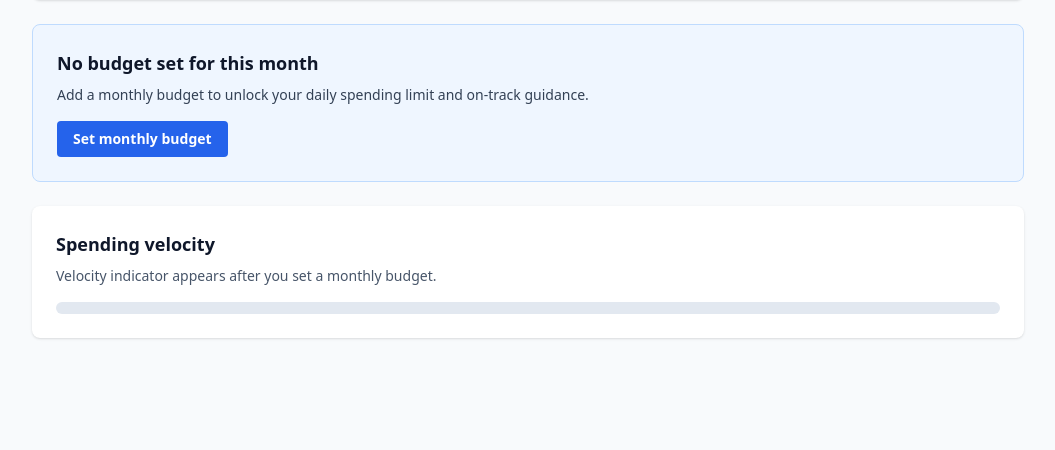
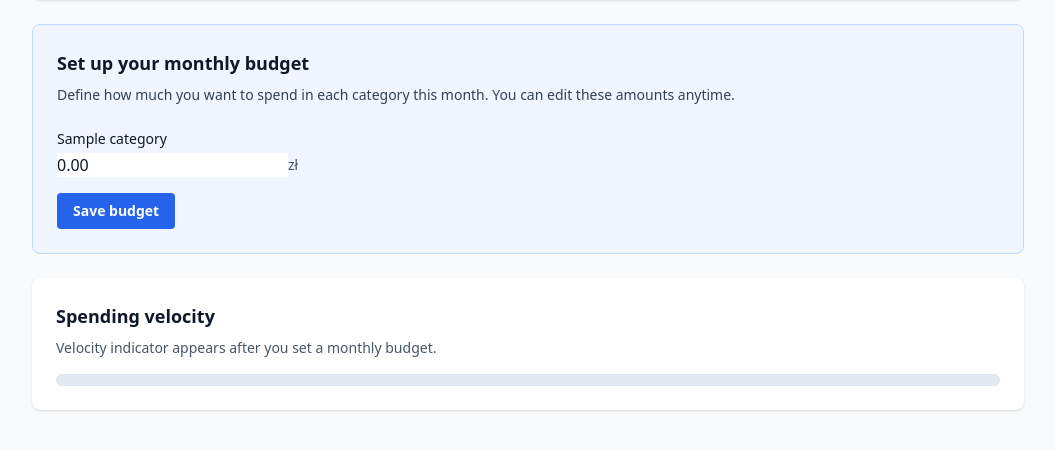
Before and after one commit to UncleWoo/coinductor, a Django app: page / in a window 1280 px wide. Shown: the part 189-639 px from the top of the page, without its empty margins (112-1167 px from the left). Run offline with Django 5.2, Linux system fonts and the light colour scheme; a user stored in the database is signed in; tables that the repository leaves empty hold one stand-in row (values such as "Sample post").

Commit message:
feat(define-monthly-budget-categories): Dashboard Budget Setup UI Integration (p3)
* coinductor/templates/home.html: Replace placeholder with working form
  - No-budget state renders form with category inputs (3.1)
  - CSRF protection + action dispatch (budget-setup)
  - Inline error display for failed submissions
* coinductor/views.py: Pass BudgetSetupForm to template context
  - GET: inject form when empty_state=no_budget
  - Import optimization (BudgetSetupForm at top level)
* coinductor/tests.py: 4 new UI-oriented tests
  - Form visibility, category inclusion, metrics state branching
  - Error rendering (39/39 tests passing)
* npm run build: Tailwind healthy after template updates

Files touched:
- coinductor/templates/home.html
- coinductor/views.py
- coinductor/tests.py (+ 4 tests)
- context/changes/define-monthly-budget-categories/plan.md

Co-authored-by: Copilot <223556219+Copilot@users.noreply.github.com>

```diff
--- a/coinductor/templates/home.html
+++ b/coinductor/templates/home.html
@@ -18,18 +18,44 @@
 
     {% if empty_state == "no_budget" %}
       <section class="rounded-lg border border-blue-200 bg-blue-50 p-6">
-        <h2 class="text-lg font-semibold text-slate-900">No budget set for this month</h2>
+        <h2 class="text-lg font-semibold text-slate-900">Set up your monthly budget</h2>
         <p class="mt-2 text-sm text-slate-700">
-          Add a monthly budget to unlock your daily spending limit and on-track guidance.
+          Define how much you want to spend in each category this month. You can edit these amounts anytime.
         </p>
-        <a href="{% url 'home' %}?setup-budget=1" class="mt-4 inline-block rounded bg-blue-600 px-4 py-2 text-sm font-semibold text-white hover:bg-blue-700">
-          Set monthly budget
-        </a>
-        {% if show_budget_setup_placeholder %}
-          <p class="mt-3 rounded border border-blue-200 bg-white px-3 py-2 text-sm text-slate-700">
-            Budget setup screen arrives in S-03. This placeholder keeps you on the dashboard until that flow is available.
-          </p>
-        {% endif %}
+
+        <form method="post" class="mt-6 space-y-4">
+          {% csrf_token %}
+          <input type="hidden" name="action" value="budget-setup">
+
+          {% if budget_form.non_field_errors %}
+            <div class="rounded border border-red-200 bg-red-50 px-4 py-3 text-sm text-red-800">
+              {% for error in budget_form.non_field_errors %}
+                <p>{{ error }}</p>
+              {% endfor %}
+            </div>
+          {% endif %}
+
+          <div class="grid gap-4 md:grid-cols-2">
+            {% for field in budget_form %}
+              <div>
+                <label for="{{ field.id_for_label }}" class="block text-sm font-medium text-slate-900">
+                  {{ field.label }}
+                </label>
+                <div class="mt-1 flex items-center gap-2">
+                  {{ field }}
+                  <span class="text-sm text-slate-600">zł</span>
+                </div>
+                {% if field.errors %}
+                  <p class="mt-1 text-sm text-red-600">{{ field.errors|first }}</p>
+                {% endif %}
+              </div>
+            {% endfor %}
+          </div>
+
+          <button type="submit" class="inline-block rounded bg-blue-600 px-4 py-2 text-sm font-semibold text-white hover:bg-blue-700">
+            Save budget
+          </button>
+        </form>
       </section>
       <section class="rounded-lg bg-white p-6 shadow">
         <h2 class="text-lg font-semibold text-slate-900">Spending velocity</h2>
--- a/coinductor/views.py
+++ b/coinductor/views.py
@@ -5,6 +5,7 @@ from django.core.exceptions import ValidationError
 from django.core.validators import EmailValidator
 from django.shortcuts import redirect, render
 
+from budget.forms import BudgetSetupForm
 from budget.services import get_dashboard_metrics
 
 
@@ -42,7 +43,6 @@ def home(request):
         action = request.POST.get("action", "")
 
         if action == "budget-setup":
-            from budget.forms import BudgetSetupForm
             form = BudgetSetupForm(user=request.user, data=request.POST)
 
             if form.is_valid():
@@ -69,13 +69,20 @@ def home(request):
     # GET request
     dashboard = get_dashboard_metrics(request.user)
     show_budget_setup_placeholder = request.GET.get("setup-budget") == "1"
+
+    context = {
+        "dashboard": dashboard,
+        "empty_state": dashboard["empty_state"],
+        "on_track": dashboard["on_track"],
+        "show_budget_setup_placeholder": show_budget_setup_placeholder,
+    }
+
+    # Pass budget form on no_budget state
+    if dashboard["empty_state"] == "no_budget":
+        context["budget_form"] = BudgetSetupForm(user=request.user)
+
     return render(
         request,
         "home.html",
-        {
-            "dashboard": dashboard,
-            "empty_state": dashboard["empty_state"],
-            "on_track": dashboard["on_track"],
-            "show_budget_setup_placeholder": show_budget_setup_placeholder,
-        },
+        context,
     )
```
Also changed, not shown: coinductor/tests.py (+44 -2 lines), context/changes/define-monthly-budget-categories/plan.md (+2 -2 lines).
